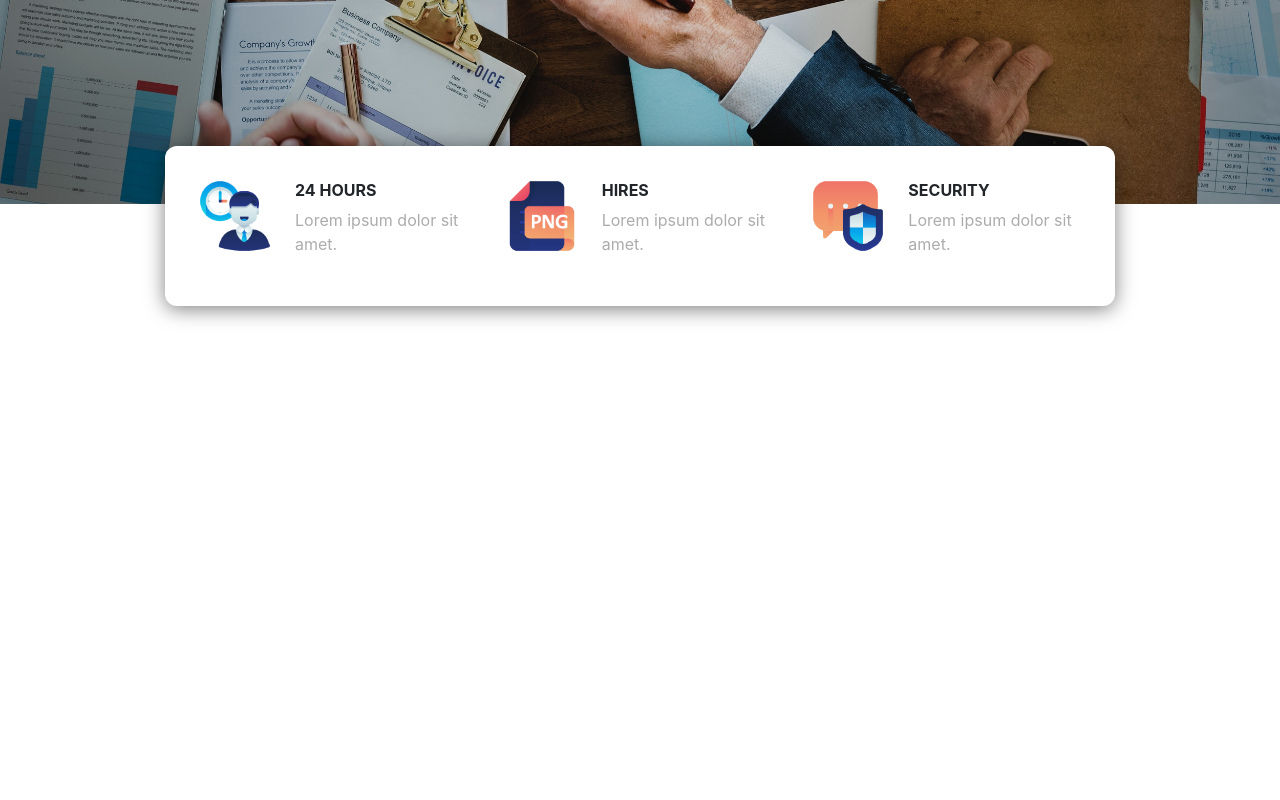
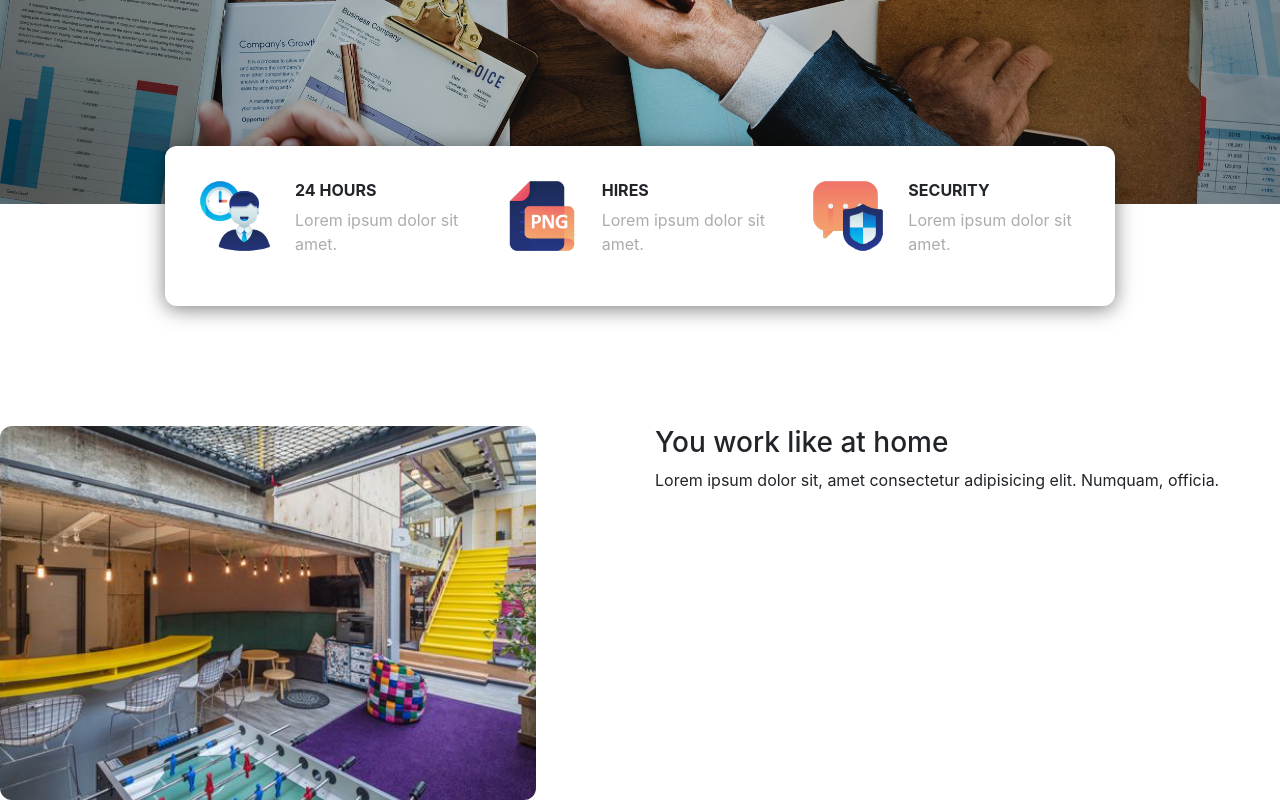
Before and after one commit to agusdwimilniadi/Landing-Page, a plain HTML site: page index.html in a window 1280 px wide. Shown: the part 435-1235 px from the top of the page. Before the commit the page ends 800 px from the top, so only its background shows below. Drawn offline with nearby package versions, Linux system fonts and the light colour scheme; a web font is replaced by a local one.

Commit message:
Error gambar kurang tengah di Workingspace

```diff
--- a/index.html
+++ b/index.html
@@ -58,7 +58,7 @@
     <!-- Container -->
     <div class="container">
       <div class="row justify-content-center">
-        <div class="col-lg-10 info-panel">
+        <div class="col-10 info-panel">
           <div class="row">
             <div class="col-lg">
               <img src="img/employee.png" alt="" class="float-left">
@@ -81,6 +81,20 @@
       </div>
     </div>
     <!-- Akhir Container -->
+
+
+
+    <!-- Workingspace -->
+    <div class="row workingspace">
+      <div class="col">
+        <img src="img/workingspace.png" alt="workingspace" class="img-fluid">
+      </div>
+      <div class="col">
+        <h3>You <span>work</span>  like at <span>home</span> </h3>
+        <p>Lorem ipsum dolor sit, amet consectetur adipisicing elit. Numquam, officia.</p>
+      </div>
+    </div>
+    <!-- Akhir Workingspace -->
     <!-- Optional JavaScript -->
     <!-- jQuery first, then Popper.js, then Bootstrap JS -->
     <script src="https://code.jquery.com/jquery-3.3.1.slim.min.js" integrity="sha384-q8i/X+965DzO0rT7abK41JStQIAqVgRVzpbzo5smXKp4YfRvH+8abtTE1Pi6jizo" crossorigin="anonymous"></script>
--- a/style.css
+++ b/style.css
@@ -78,6 +78,13 @@
 
 
 
+/* Workingspace */
+.workingspace {
+    margin-top: 120px;
+}
+
+
+
 
 
 
```
